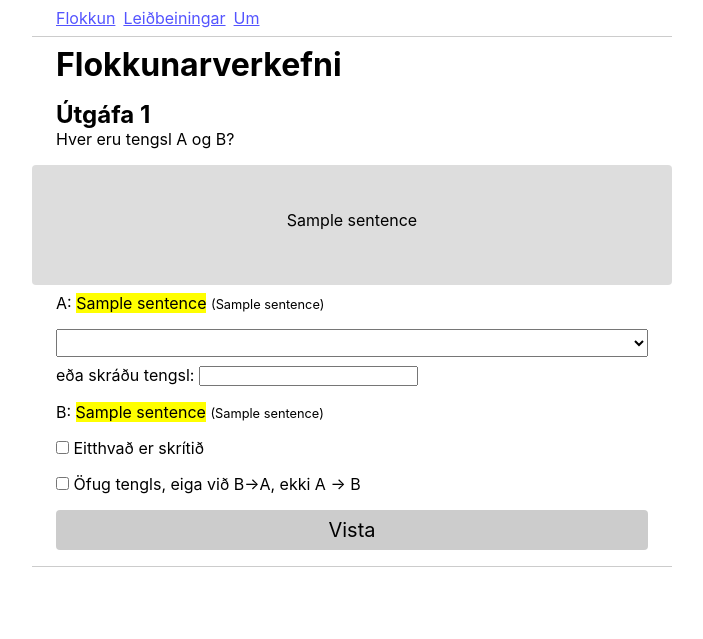
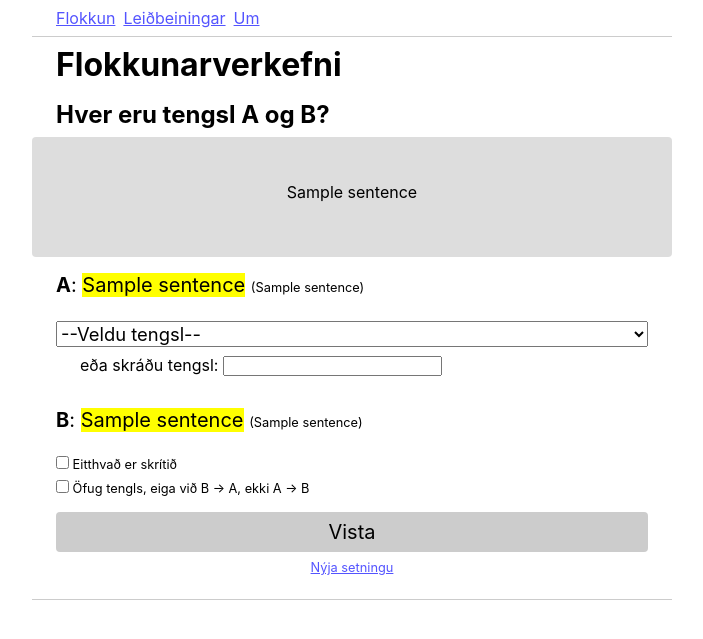
Before and after one commit to osk/maltaekni-lokaverkefni, a Node server app: template src/views/v1.ejs in a window 1280 px wide. Shown: the top 639 px of the page, without its empty margins (288-991 px from the left). Run offline with Node 20, Linux system fonts and the light colour scheme; the template is opened without the code that fills it: most values are stand-ins (such as "Sample title", 1, 10 or a date in 2020).

Commit message:
feat: improve web

```diff
--- a/src/public/styles.css
+++ b/src/public/styles.css
@@ -1,3 +1,5 @@
+/* this css file embraces chaos */
+
 * {
   margin: 0;
   padding: 0;
@@ -76,8 +78,41 @@ h1, h2, p, ul {
   padding-right: calc(var(--space) * 1.5);
 }
 
-p {
+h2, p {
   margin-bottom: calc(var(--space) * 0.5);
+}
+
+.relations {
+  margin-left: calc(var(--space) * 1.5);
+  margin-right: calc(var(--space) * 1.5);
+  margin-bottom: calc(var(--space) * 1);
+}
+
+.relations select {
+  margin-bottom: calc(var(--space) * 0.5);
+  width: 100%;
+  font-size: 1.15rem;
+}
+
+.entity {
+  margin-bottom: calc(var(--space) * 1);
+  font-size: 1.25rem;
+}
+
+.options {
+  display: flex;
+  flex-direction: column;
+  gap: calc(var(--space) * 0.5);
+
+  margin-left: calc(var(--space) * 1.5);
+  margin-right: calc(var(--space) * 1.5);
+  margin-bottom: calc(var(--space) * 0.5);
+
+  font-size: 0.8rem;
+}
+
+.options label {
+
 }
 
 section.text {
@@ -86,6 +121,7 @@ section.text {
   justify-content : center;
 
   margin: 0;
+  margin-bottom: calc(var(--space) * 0.5);
   padding-top: calc(var(--space) * 0.5);
   padding-bottom: calc(var(--space) * 0.5);
   border-radius: 4px;
@@ -140,17 +176,15 @@ button {
   cursor: pointer;
 }
 
-select {
-  margin-left: calc(var(--space) * 1.5);
-  margin-right: calc(var(--space) * 1.5);
-
-  font-size: 1.25rem;
-}
-
 @media (min-width: 600px) {
   button {
     font-size: 1.25rem;
   }
+}
+
+.skip {
+  text-align: center;
+  font-size: 0.8rem;
 }
 
 header ul {
--- a/src/views/index.ejs
+++ b/src/views/index.ejs
@@ -2,8 +2,8 @@
 
 <main>
   <ul>
-    <li><a href="/v1">Útgáfa 1 af flokkunarviðmóti</a></li>
-    <li><a href="/v2">Útgáfa 2 af flokkunarviðmóti</a></li>
+    <li><a href="/instructions">Lesa leiðbeiningar</a></li>
+    <li><a href="/v1">Flokka!</a></li>
   </ul>
 </main>
 
--- a/src/views/v1.ejs
+++ b/src/views/v1.ejs
@@ -3,39 +3,41 @@
 <main>
   <% if (!error) { %>
   <section>
-    <h2>Útgáfa 1</h2>
+    <h2>Hver eru tengsl A og B?</h2>
     <form method="post" action="/save">
-      <p>Hver eru tengsl A og B?</p>
       <section class="text">
         <p><%- sentence.sentence %></p>
       </section>
-      <p>
-        A: <mark class="b"><%= sentence.a_name %></mark>
+      <p class="entity">
+        <strong>A</strong>: <mark class="b"><%= sentence.a_name %></mark>
         <span class="label">(<%= sentence.a_label %>)</span>
       </p>
+
+      <div class="relations">
         <select name="relation">
-        <option></option>
+          <option>--Veldu tengsl--</option>
           <% for (let relation of relations) { %>
           <option value="<%= relation.id %>"><%= relation.display %></option>
           <% } %>
         </select>
         <p>eða skráðu tengsl: <input type="text" name="relation_string" /></p>
-      <p>
-        B: <mark class="b"><%= sentence.b_name %></mark>
+      </div>
+
+      <p class="entity">
+        <strong>B</strong>: <mark class="b"><%= sentence.b_name %></mark>
         <span class="label">(<%= sentence.b_label %>)</span>
       </p>
-      <p>
+      <div class="options">
         <label><input type="checkbox" name="flagged" value="true" /> Eitthvað er skrítið</label>
-      </p>
-      <p>
         <label
-          ><input type="checkbox" name="reversed" value="true" /> Öfug tengls, eiga við B→A, ekki A
-          → B</label
+          ><input type="checkbox" name="reversed" value="true" /> Öfug tengls, eiga við B → A, ekki
+          A → B</label
         >
-      </p>
+      </div>
       <input type="hidden" name="from" value="v1" />
       <input type="hidden" name="entityRelationId" value="<%= sentence.entity_relation_id %>" />
       <button>Vista</button>
+      <p class="skip"><a href="/v1">Nýja setningu</a></p>
     </form>
   </section>
   <% } else { %>
```
Also changed, not shown: src/routes.js (+19 -19 lines), src/views/instructions.ejs (+66 -1 lines). Lines whose indentation alone changed are shown as unchanged.
